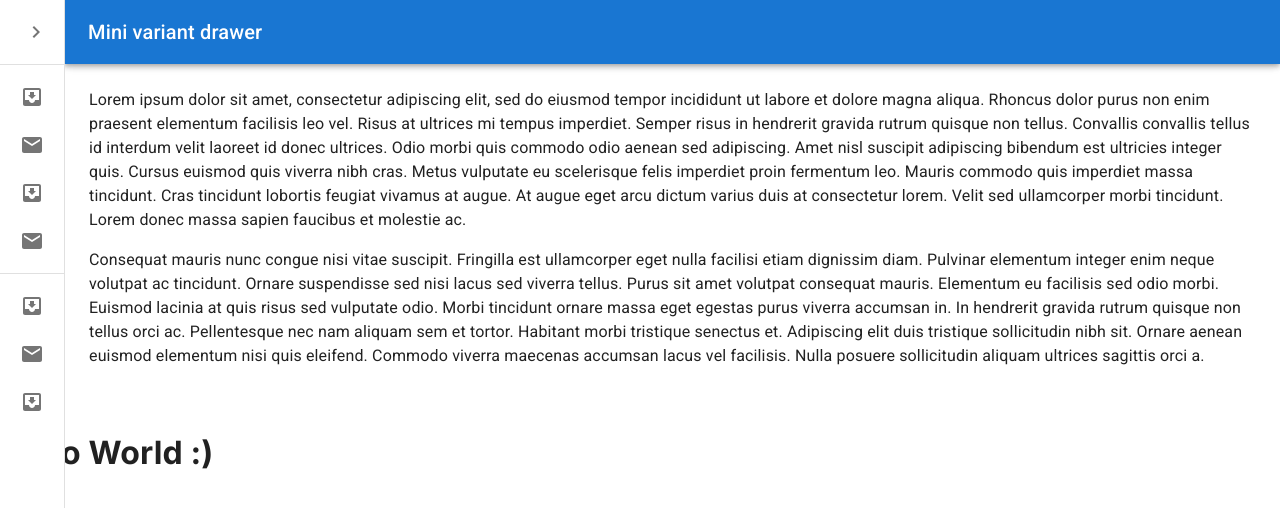
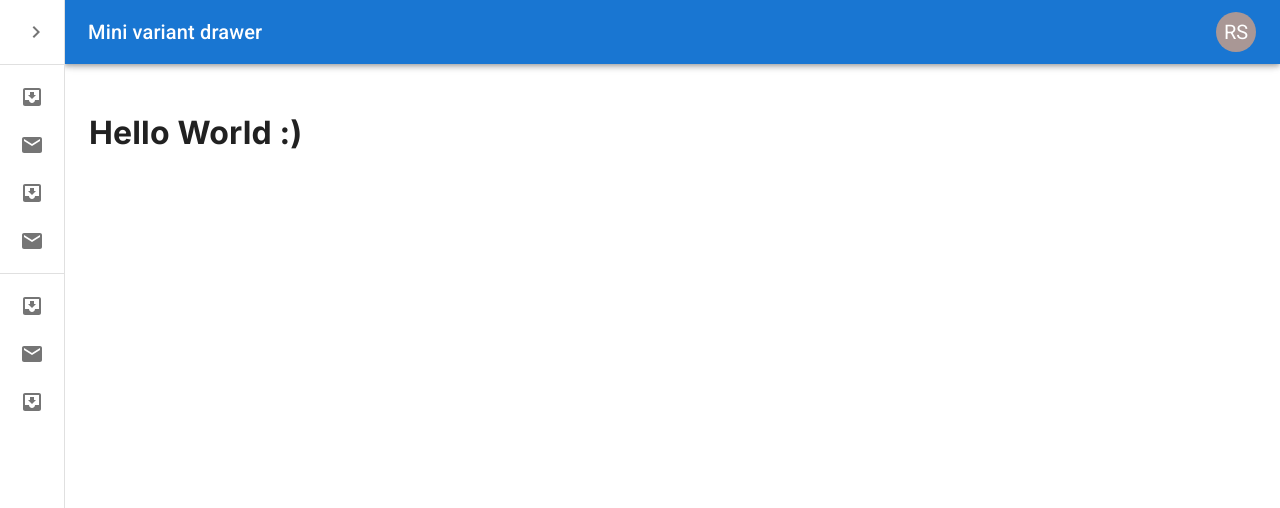
Before and after one commit to dna-ardhi/blog-dashboard, a Next.js app: page / in a window 1280 px wide. Shown: the top 508 px of the page. Built offline with nearby package versions, Linux system fonts and the light colour scheme.

Commit message:
feat: add Avatar Component

```diff
--- a/package.json
+++ b/package.json
@@ -11,7 +11,8 @@
     "lint:strict": "next lint '*/**/*.{js, jsx, ts, tsx}'",
     "prettier": "prettier --write */**/*.{js, jsx, json, ts, tsx, scss, css, md}",
     "prepare": "husky",
-    "storybook": "storybook dev -p 6006",
+    "storybook": "storybook",
+    "story:dev": "storybook dev -p 6006",
     "build-storybook": "storybook build"
   },
   "dependencies": {
--- /dev/null
+++ b/src/components/Avatar.tsx
@@ -0,0 +1,70 @@
+import { AvatarProps, Avatar as MuiAvatar } from '@mui/material';
+import React, { useCallback } from 'react';
+
+export interface AvatarComponentProps extends AvatarProps {
+  /**
+   * Render initial user when `src` value is falsy
+   */
+  fullName: string;
+}
+
+/**
+ * Primary UI component for user Profile
+ */
+export const Avatar: React.FC<AvatarComponentProps> = ({
+  src,
+  fullName,
+  ...props
+}) => {
+  const stringToColor = useCallback((string: string): string => {
+    let hash = 0;
+    let i;
+
+    for (i = 0; i < string.length; i++) {
+      hash = string.charCodeAt(i) + ((hash << 5) - hash);
+    }
+
+    let color = '#';
+
+    for (i = 0; i < 3; i++) {
+      const value = (hash >> (i * 8)) & 0xff;
+      color += `00${value.toString(16)}`.slice(-2);
+    }
+
+    return color;
+  }, []);
+
+  const getInitial = useCallback((fullname: string): string => {
+    let initials: string = fullname
+      .split(' ')
+      .map((word) => word[0])
+      .join('');
+
+    initials = initials
+      .substring(0, Math.min(2, initials.length))
+      .toUpperCase();
+
+    return initials;
+  }, []);
+
+  const getAvatarProps = useCallback(
+    (name: string): AvatarProps => {
+      if (src) {
+        return { src, alt: name, ...props };
+      }
+
+      return {
+        sx: {
+          bgcolor: stringToColor(name),
+        },
+        children: getInitial(name),
+        ...props,
+      };
+    },
+    [getInitial, props, src, stringToColor],
+  );
+
+  return <MuiAvatar {...getAvatarProps(fullName)} />;
+};
+
+export default React.memo(Avatar);
--- a/src/components/SideBar.tsx
+++ b/src/components/SideBar.tsx
@@ -15,7 +15,6 @@ import ListItemButton from '@mui/material/ListItemButton';
 import ListItemIcon from '@mui/material/ListItemIcon';
 import ListItemText from '@mui/material/ListItemText';
 import { CSSObject, styled, Theme } from '@mui/material/styles';
-import Typography from '@mui/material/Typography';
 import * as React from 'react';
 
 const drawerWidth = DRAWER_WIDTH;
@@ -85,7 +84,7 @@ const Drawer = styled(MuiDrawer, {
 }));
 
 function SideBar(props: Readonly<SideBarComponentProps>) {
-  const { open, onClose } = props;
+  const { open, onClose, children } = props;
 
   const handleDrawerClose = (event: React.PointerEvent<HTMLButtonElement>) => {
     if (typeof onClose === 'function') {
@@ -154,35 +153,7 @@ function SideBar(props: Readonly<SideBarComponentProps>) {
       </Drawer>
       <Box component="main" sx={{ flexGrow: 1, p: 3 }}>
         <DrawerHeader />
-        <Typography paragraph>
-          Lorem ipsum dolor sit amet, consectetur adipiscing elit, sed do
-          eiusmod tempor incididunt ut labore et dolore magna aliqua. Rhoncus
-          dolor purus non enim praesent elementum facilisis leo vel. Risus at
-          ultrices mi tempus imperdiet. Semper risus in hendrerit gravida rutrum
-          quisque non tellus. Convallis convallis tellus id interdum velit
-          laoreet id donec ultrices. Odio morbi quis commodo odio aenean sed
-          adipiscing. Amet nisl suscipit adipiscing bibendum est ultricies
-          integer quis. Cursus euismod quis viverra nibh cras. Metus vulputate
-          eu scelerisque felis imperdiet proin fermentum leo. Mauris commodo
-          quis imperdiet massa tincidunt. Cras tincidunt lobortis feugiat
-          vivamus at augue. At augue eget arcu dictum varius duis at consectetur
-          lorem. Velit sed ullamcorper morbi tincidunt. Lorem donec massa sapien
-          faucibus et molestie ac.
-        </Typography>
-        <Typography paragraph>
-          Consequat mauris nunc congue nisi vitae suscipit. Fringilla est
-          ullamcorper eget nulla facilisi etiam dignissim diam. Pulvinar
-          elementum integer enim neque volutpat ac tincidunt. Ornare suspendisse
-          sed nisi lacus sed viverra tellus. Purus sit amet volutpat consequat
-          mauris. Elementum eu facilisis sed odio morbi. Euismod lacinia at quis
-          risus sed vulputate odio. Morbi tincidunt ornare massa eget egestas
-          purus viverra accumsan in. In hendrerit gravida rutrum quisque non
-          tellus orci ac. Pellentesque nec nam aliquam sem et tortor. Habitant
-          morbi tristique senectus et. Adipiscing elit duis tristique
-          sollicitudin nibh sit. Ornare aenean euismod elementum nisi quis
-          eleifend. Commodo viverra maecenas accumsan lacus vel facilisis. Nulla
-          posuere sollicitudin aliquam ultrices sagittis orci a.
-        </Typography>
+        {children}
       </Box>
     </Box>
   );
--- a/src/components/TopBar.tsx
+++ b/src/components/TopBar.tsx
@@ -2,11 +2,22 @@
 
 import { DRAWER_WIDTH } from '@/constants/layout-constants';
 import TopBarComponentProps from '@/models/TopBarComponentProps';
-import { styled, Toolbar, Typography } from '@mui/material';
+import {
+  Box,
+  IconButton,
+  Menu,
+  MenuItem,
+  styled,
+  Toolbar,
+  Tooltip,
+  Typography,
+} from '@mui/material';
 import MuiAppBar, { AppBarProps as MuiAppBarProps } from '@mui/material/AppBar';
 import React from 'react';
+import Avatar from './Avatar';
 
 const drawerWidth = DRAWER_WIDTH;
+const settings = ['Profile', 'Account', 'Dashboard', 'Logout'];
 
 interface AppBarProps extends MuiAppBarProps {
   open?: boolean;
@@ -37,12 +48,55 @@ const AppBar = styled(MuiAppBar, {
 function TopBar(props: Readonly<TopBarComponentProps>) {
   const { isSideMenuOpen } = props;
 
+  const [anchorElUser, setAnchorElUser] = React.useState<null | HTMLElement>(
+    null,
+  );
+
+  const handleOpenUserMenu = (event: React.MouseEvent<HTMLElement>) => {
+    setAnchorElUser(event.currentTarget);
+  };
+
+  const handleCloseUserMenu = () => {
+    setAnchorElUser(null);
+  };
+
   return (
     <AppBar position="fixed" open={isSideMenuOpen}>
       <Toolbar>
-        <Typography variant="h6" noWrap component="div">
-          Mini variant drawer
-        </Typography>
+        <Box sx={{ flexGrow: 1 }}>
+          <Typography variant="h6" noWrap component="div">
+            Mini variant drawer
+          </Typography>
+        </Box>
+        <Box sx={{ flexGrow: 0 }}>
+          <Tooltip title="Open settings">
+            <IconButton onClick={handleOpenUserMenu} sx={{ p: 0 }}>
+              <Avatar fullName="Remy Sharp" />
+            </IconButton>
+          </Tooltip>
+          <Menu
+            sx={{ mt: '45px' }}
+            id="menu-appbar"
+            anchorEl={anchorElUser}
+            anchorOrigin={{
+              vertical: 'top',
+              horizontal: 'right',
+            }}
+            keepMounted
+            transformOrigin={{
+              vertical: 'top',
+              horizontal: 'right',
+            }}
+            open={Boolean(anchorElUser)}
+            onClose={handleCloseUserMenu}
+          >
+            {settings.map((setting) => (
+              <MenuItem key={setting} onClick={handleCloseUserMenu}>
+                <Typography textAlign="center">{setting}</Typography>
+              </MenuItem>
+            ))}
+          </Menu>
+        </Box>
       </Toolbar>
     </AppBar>
   );
--- a/src/layouts/Dashboard.tsx
+++ b/src/layouts/Dashboard.tsx
@@ -19,9 +19,10 @@ function DashboardLayout(props: Readonly<{ children: React.ReactNode }>) {
       <Box display="flex">
         <CssBaseline />
         <TopBar isSideMenuOpen={sideBarOpen} />
-        <SideBar open={sideBarOpen} onClose={onSideBarClose} />
+        <SideBar open={sideBarOpen} onClose={onSideBarClose}>
+          {props.children}
+        </SideBar>
       </Box>
-      {props.children}
     </RenderOnClient>
   );
 }
```
Also changed, not shown: 2 other files (tests, documents, lock files or other folders).
